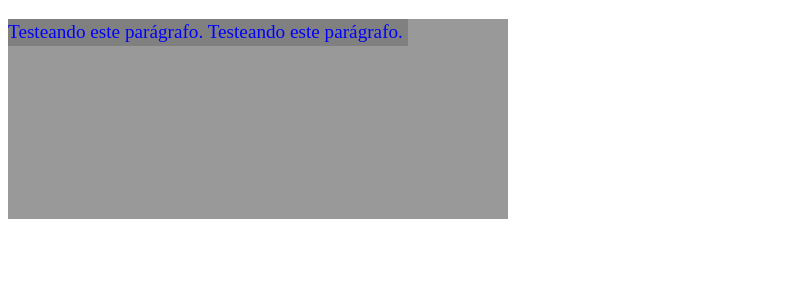
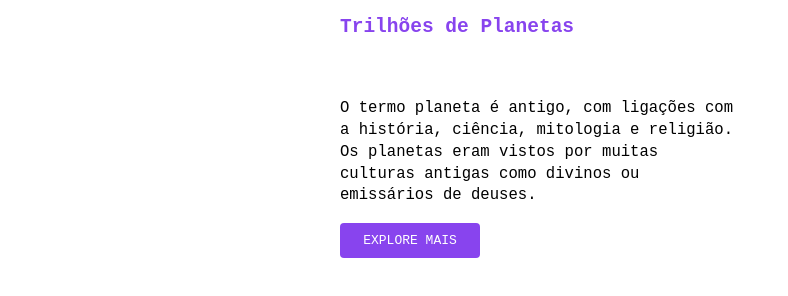
Before and after one commit to VictorPSousa/preprocessors-html5-css3, a plain HTML site: page sass/origamid-course/index.html in a window 1280 px wide. Shown: the whole page, without its empty margins (0-788 px from the left). Drawn offline with Linux system fonts and the light colour scheme.

Commit message:
module 2 - class 2

```diff
--- a/sass/origamid-course/index.html
+++ b/sass/origamid-course/index.html
@@ -8,12 +8,10 @@
     <link rel="stylesheet" href="css/style.css">
 </head>
 <body>
-    <div class="test">
-        <p>
-            Testeando este parágrafo.
-            Testeando este parágrafo.
-        </p>
-    </div>
-
+    <section>
+        <h1>Trilhões de Planetas</h1>
+        <p>O termo planeta é antigo, com ligações com a história, ciência, mitologia e religião. Os planetas eram vistos por muitas culturas antigas como divinos ou emissários de deuses.</p>
+        <a href="#">Explore Mais</a>
+    </section>
 </body>
 </html>
--- a/sass/origamid-course/scss/_buttons.scss
+++ b/sass/origamid-course/scss/_buttons.scss
@@ -1,5 +1,12 @@
-a{
-    display: block;
-    width: 200px;
-    height: 40px;
+a {
+	display: block;
+	max-width: 120px;
+	padding: 10px;
+	border-radius: 4px;
+	text-align: center;
+	background: $cor-primaria;
+	color: white;
+	text-decoration: none;
+	text-transform: uppercase;
+	font-family: $fonte-primaria;
 }
--- a/sass/origamid-course/scss/_colors.scss
+++ b/sass/origamid-course/scss/_colors.scss
@@ -1,6 +1,4 @@
 /* partial = não é compilado */
 
-p{
-    color: blue;
-    background: grey;
-}
+$cor-primaria: #84E;
+$preto: #999;
--- a/sass/origamid-course/scss/style.scss
+++ b/sass/origamid-course/scss/style.scss
@@ -1,12 +1,14 @@
 @import "colors";
+
+$fonte-primaria: monospace;
+$gutter: 60px;
+
 @import "buttons";
-
-$cor-primaria: #84E;
-$preto: #999;
 
 h1{
     color: $cor-primaria;
-    font-family: monospace;
+    font-family: $fonte-primaria;
+    margin-bottom: $gutter;
 }
 
 section {
@@ -18,19 +20,7 @@ p {
 	font-size: 1.2em;
 	line-height: 1.4;
 	max-width: 400px;
-}
-
-a {
-	display: block;
-	max-width: 120px;
-	padding: 10px;
-	border-radius: 4px;
-	text-align: center;
-	background: #84E;
-	color: white;
-	text-decoration: none;
-	text-transform: uppercase;
-	font-family: monospace;
+    font-family: $fonte-primaria;
 }
 
 .test{
```
Also changed, not shown: sass/origamid-course/css/style.css.
